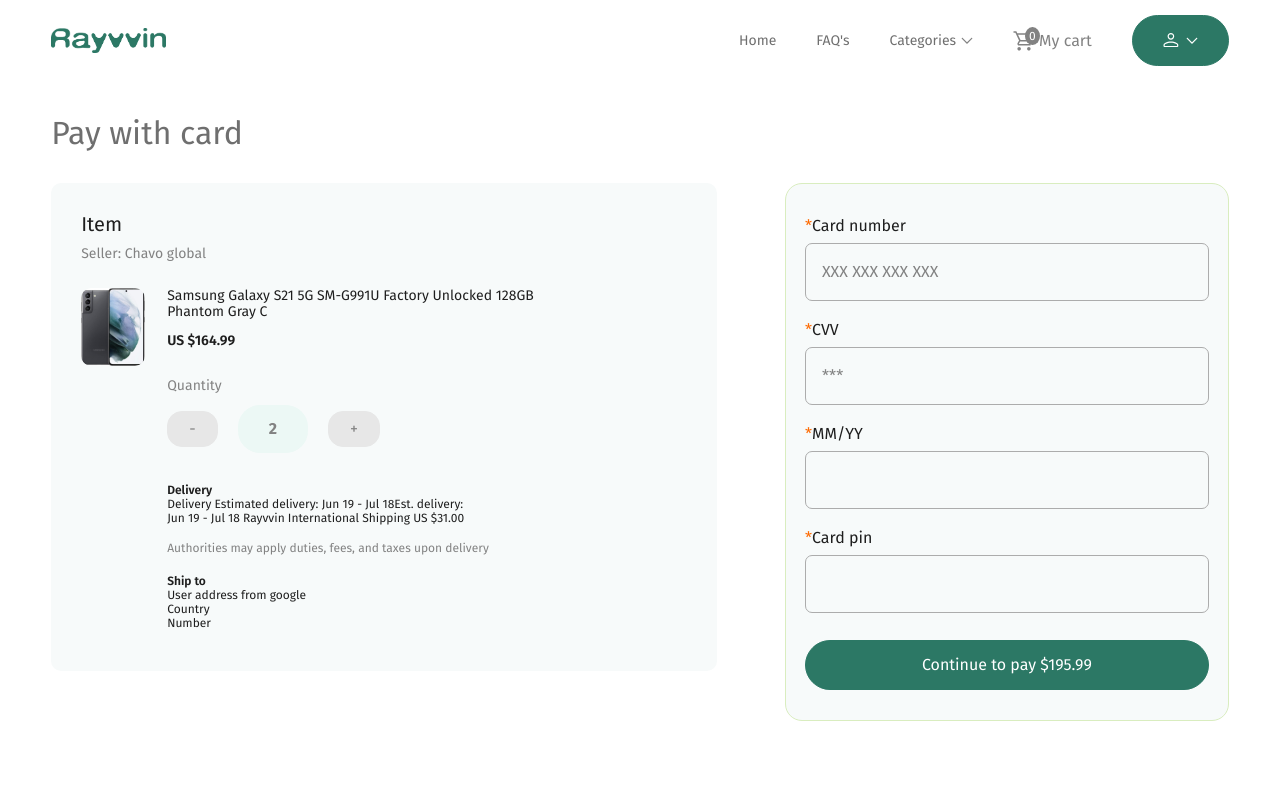
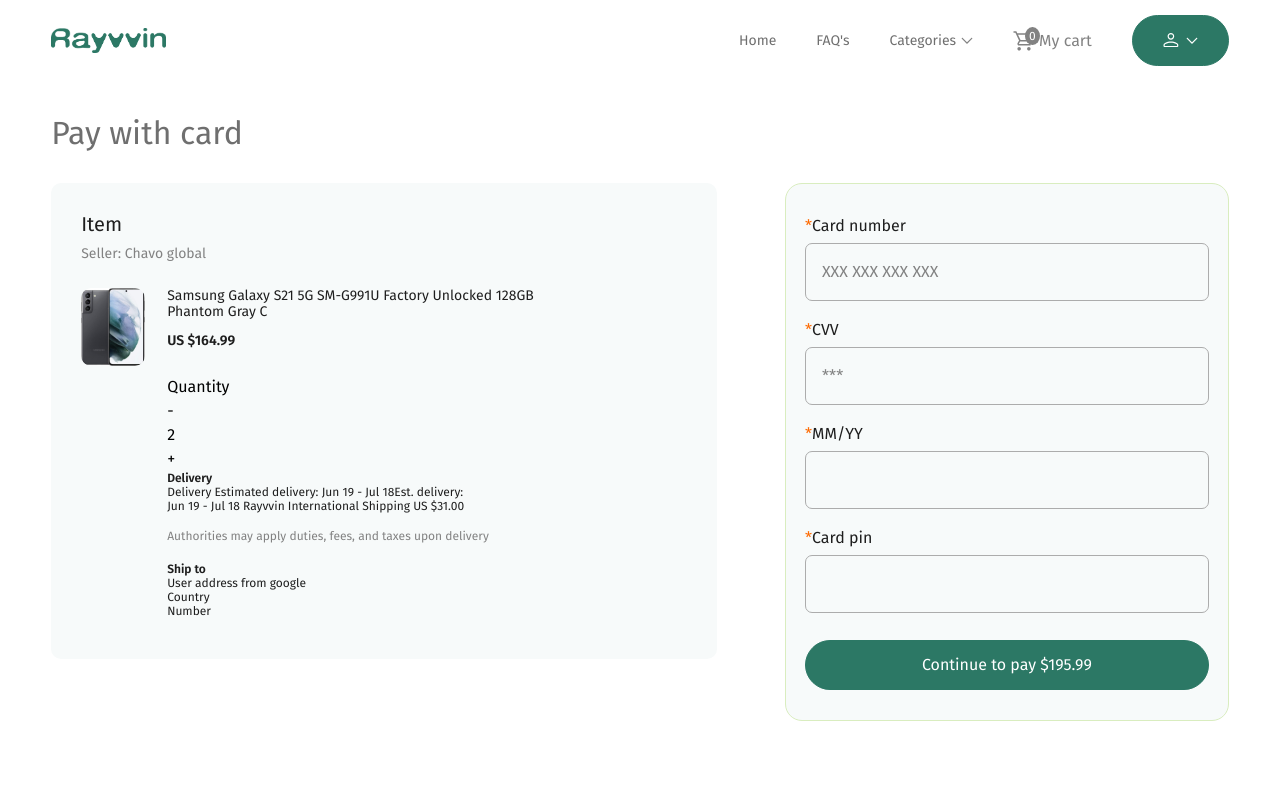
Before and after one commit to ushDevJobs/african-e-store, a Next.js app: page /payment in a window 1280 px wide. Shown: the top 800 px of the page. Built offline with nearby package versions, Linux system fonts and the light colour scheme.

Commit message:
modified checkout page

```diff
--- a/app/checkout/Checkout.module.scss
+++ b/app/checkout/Checkout.module.scss
@@ -66,41 +66,6 @@
               color: #1e1e1e;
               font-size: 14px;
               margin-bottom: 24px;
-            }
-            .qty {
-              display: flex;
-              flex-direction: column;
-              margin-bottom: 30px;
-              gap: 9px;
-
-              h4 {
-                color: #828282;
-                font-size: 14px;
-              }
-
-              .qtyBtn {
-                display: flex;
-                align-items: center;
-                gap: 20px;
-
-                > button {
-                  padding: 5px 21px;
-                  border-radius: 15px;
-                  background-color: #e7e7e7;
-                  color: #828282;
-                  cursor: pointer;
-                  border: 1px solid #e7e7e7;
-                }
-
-                > p {
-                  background-color: #ecf8f5;
-                  color: #828282;
-                  font-size: 16px;
-                  font-weight: 700;
-                  padding: 12px 31px;
-                  border-radius: 22px;
-                }
-              }
             }
 
             .delivery {
@@ -291,7 +256,7 @@
       background-color: #f7fafa;
       border-radius: 17px;
       border: 1px solid #d9edbf;
-      padding:30px 19px;
+      padding: 30px 19px;
 
       .formField {
         display: flex;
--- a/app/checkout/CheckoutPage.tsx
+++ b/app/checkout/CheckoutPage.tsx
@@ -3,6 +3,7 @@
 import Image from 'next/image'
 import images from '@/public/images'
 import { RectangleIcon } from '../components/SVGs/SVGicons'
+import QuantityButton from '../components/QuantityButton'
 
 type Props = {}
 
@@ -24,14 +25,7 @@
                             <div className={styles.item}>
                                 <p className={styles.name}>Samsung Galaxy S21 5G SM-G991U Factory Unlocked 128GB Phantom Gray C</p>
                                 <p className={styles.price}>US $164.99</p>
-                                <div className={styles.qty}>
-                                    <h4>Quantity</h4>
-                                    <div className={styles.qtyBtn}>
-                                        <button>-</button>
-                                        <p>2</p>
-                                        <button>+</button>
-                                    </div>
-                                </div>
+                                <QuantityButton />
                                 <div className={styles.delivery}>
                                     <h3>Delivery</h3>
                                     <p>Delivery
@@ -85,8 +79,8 @@
                             <p>By confirming your order, you agree to the Rayvinn International Shipping terms and conditions. </p>
 
                             <p>By placing your order, you agree to eBay&apos;s User Agreement and Privacy Notice</p>
-                             <button>Pay with  Visa $195.99</button>
-                             </div>
+                            <button>Pay with  Visa $195.99</button>
+                        </div>
 
                     </div>
 
```
